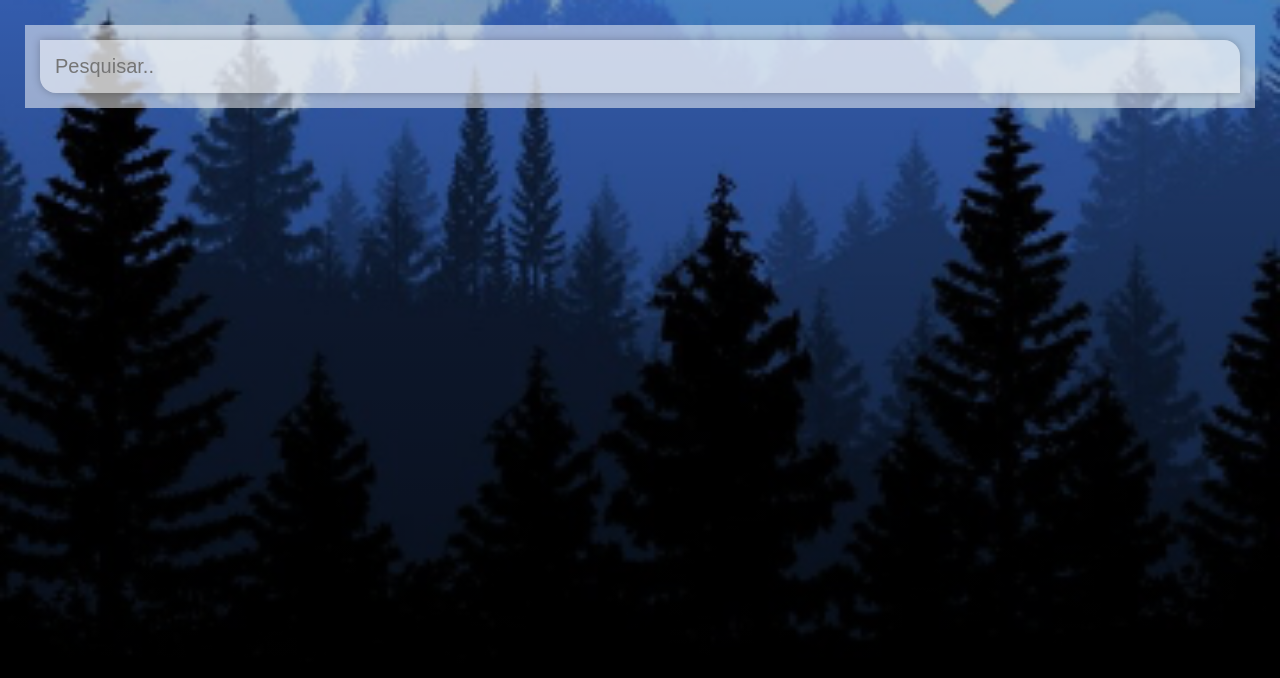
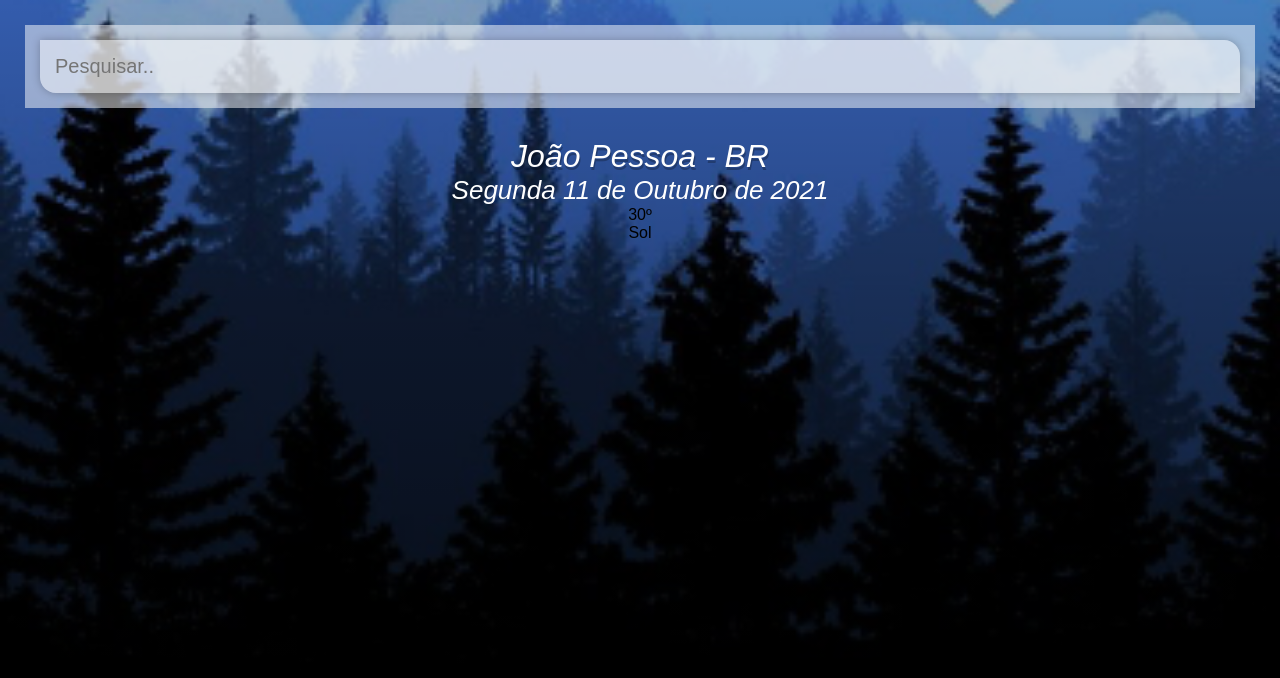
Before and after one commit to isaacwrk/Weather.vue, a Vue app: page / in a window 1280 px wide. Shown: the top 678 px of the page. Built offline with nearby package versions, Linux system fonts and the light colour scheme.

Commit message:
adding some CSS to weather and location box

```diff
--- a/src/App.vue
+++ b/src/App.vue
@@ -3,6 +3,17 @@
     <main>
     <div class="search-box">
         <input type="text" class="search-bar" placeholder="Pesquisar.." />
+    </div>
+    <div class="weather-app">
+      <div class="location-box">
+        <div class="location">João Pessoa - BR</div>
+        <div class="date">Segunda 11 de Outubro de 2021</div>
+      </div>
+    </div>
+
+    <div class="weather-box">
+      <div class="temp">30º</div>
+      <div class="wheather">Sol</div>
     </div>
 </main>
   </div>
@@ -76,4 +87,24 @@ main{
   border-radius: 16px 0px 16px 0px;
 }
 
+.location-box .location{
+  color: #FFF;
+  font-size:32px;
+  font-weight: 500;
+  text-align: center;
+  text-shadow: 1px 3px rgba(0, 0, 0, 0.25);
+}
+
+.location-box, .date{
+  color:#FFF;
+  font-size:26px;
+  font-weight: 300;
+  font-style: italic;
+  text-align: center;
+}
+
+.weather-box{
+  text-align:center;
+}
+
 </style>
```
